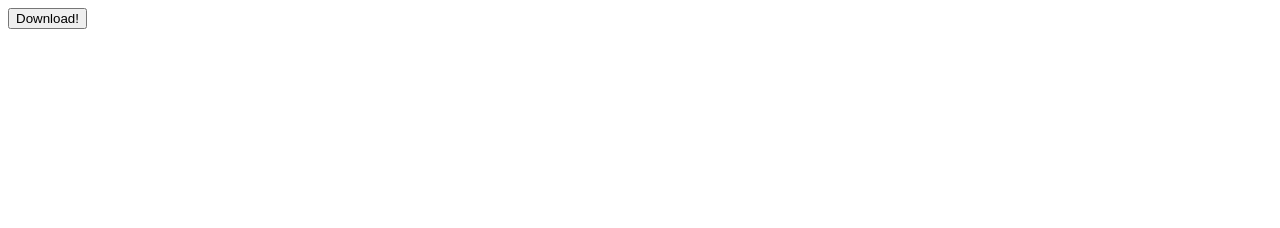
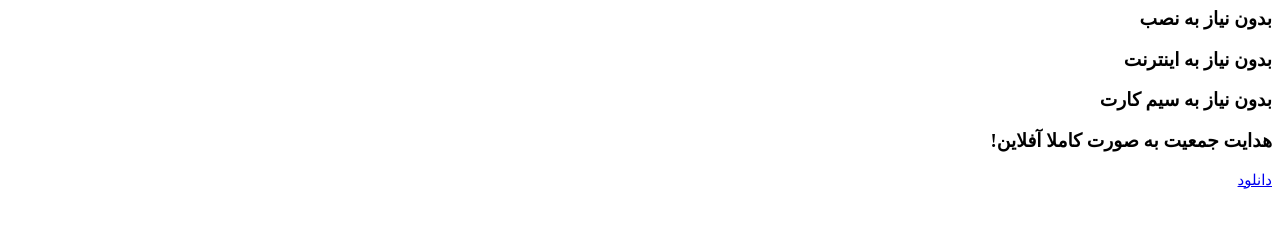
Before and after one commit to IrJusticeKid/Kaveh, a plain HTML site: page index.html in a window 1280 px wide. Drawn offline with Linux system fonts and the light colour scheme.

Commit message:
Update index.html

```diff
--- a/index.html
+++ b/index.html
@@ -1,3 +1,20 @@
-<html>
-  <button type="submit" onclick="window.open('kaveh.html')">Download!</button>
+<!DOCTYPE>
+<html lang="en">
+  <head>
+    <title>دانلود برنامه کاوه</title>
+    <meta name="viewport" content="width=device-width, initial-scale=1.0, minimum-scale=1.0, maximum-scale=1.0">
+    <style>
+      body {
+        direction: rtl;
+      }
+    </style>
+  </head>
+  <body>
+    <h3>بدون نیاز به نصب</h3>
+    <h3>بدون نیاز به اینترنت</h3>
+    <h3>بدون نیاز به سیم کارت</h3>
+    <h3>هدایت جمعیت به صورت کاملا آفلاین!</h3>
+
+    <a style="font-size:15px;" href="kaveh.html" download="Kaveh.html">دانلود</a>
+  </body>
 </html>
```
